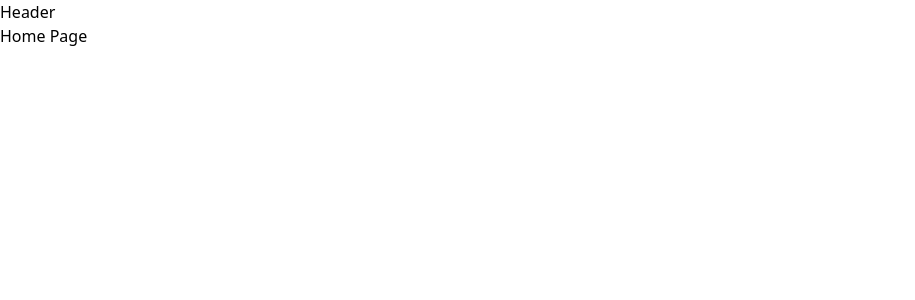
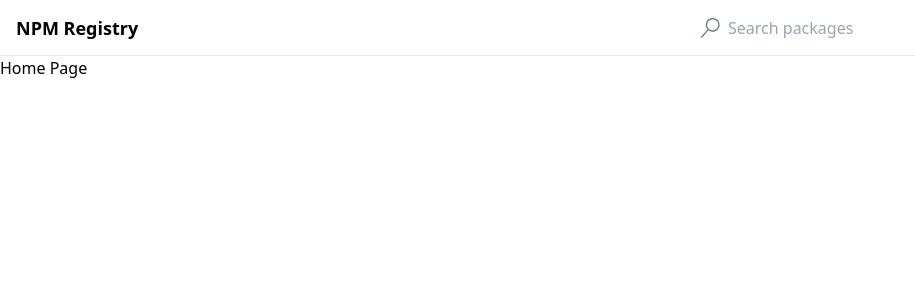
Before and after one commit to AttilaTech01/react-projects-registry, a React (Vite) app: page / in a window 1280 px wide. Shown: the top 300 px of the page, without its empty margins (0-915 px from the left). Built offline with nearby package versions, Linux system fonts and the light colour scheme.

Commit message:
Styled header with programmatic navigation

```diff
--- a/package.json
+++ b/package.json
@@ -12,6 +12,7 @@
   "dependencies": {
     "react": "^18.3.1",
     "react-dom": "^18.3.1",
+    "react-icons": "^5.3.0",
     "react-router-dom": "^6.28.0"
   },
   "devDependencies": {
--- a/src/components/Header.tsx
+++ b/src/components/Header.tsx
@@ -1,3 +1,17 @@
+import { Link } from "react-router-dom";
+import SearchInput from "./SearchInput";
+
 export default function Header() {
-  return <div>Header</div>;
+  return (
+    <div className="flex items-center justify-between px-4 border-b h-14">
+      <div className="flex items-center space-x-2 text-sm">
+        <Link to="/" className="text-lg font-bold">
+          NPM Registry
+        </Link>
+      </div>
+      <div className="w-full max-w-xl ml-4">
+        <SearchInput />
+      </div>
+    </div>
+  );
 }
--- /dev/null
+++ b/src/components/SearchInput.tsx
@@ -0,0 +1,25 @@
+import { useState } from "react";
+import { useNavigate } from "react-router-dom";
+import { VscSearch } from "react-icons/vsc";
+
+export default function SearchInput() {
+  const [term, setTerm] = useState("");
+  const navigate = useNavigate();
+
+  const handleSubmit = (event: React.FormEvent<HTMLFormElement>) => {
+    event.preventDefault();
+
+    navigate(`/search?term=${term}`);
+  };
+
+  return (
+    <form onSubmit={handleSubmit}>
+      <div className="relative">
+        <div className="absolute inset-y-0 flex items-center pl-3">
+          <VscSearch className="h-5 w-5 text-gray-500" />
+        </div>
+        <input value={term} onChange={(e) => setTerm(e.target.value)} className="pl-10 py-2 w-full border-0 shadow-none" placeholder="Search packages" />
+      </div>
+    </form>
+  );
+}
```
Also changed, not shown: 1 other file (tests, documents, lock files or other folders).
